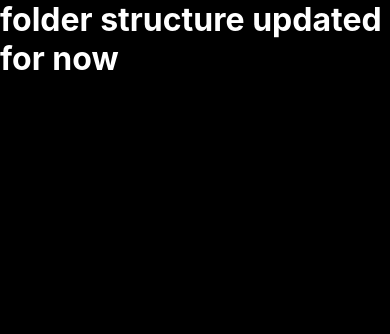
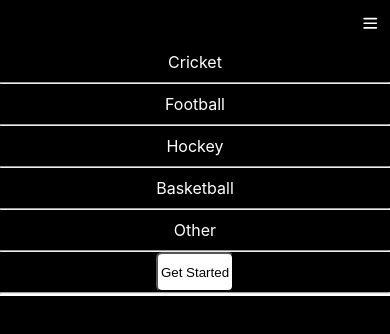
Before and after one commit to ALOK9821/straw, a React (Create React App) app: page / in a window 390 px wide. Shown: the top 334 px of the page. Built offline with nearby package versions, Linux system fonts and the light colour scheme.

Commit message:
'navbar'

```diff
--- a/package.json
+++ b/package.json
@@ -8,6 +8,7 @@
     "@testing-library/user-event": "^12.1.10",
     "react": "^17.0.2",
     "react-dom": "^17.0.2",
+    "react-router-dom": "^5.2.0",
     "react-scripts": "4.0.3",
     "sass": "^1.36.0",
     "web-vitals": "^1.0.1"
--- a/src/App.js
+++ b/src/App.js
@@ -1,13 +1,20 @@
-import "./App.css";
+// import "./App.css";
 import React from "react";
 import { useState } from "react";
-import Header from "./Assets/Header.js";
+import Heading from "./Components/Heading/heading.js";
+import Navbar from "./Components/Navbar/navbar.js";
+import { BrowserRouter as Router, Switch, Route, Link } from "react-router-dom";
 
-import './Styles/sass files/navbar.scss'
+import "./Styles/sass files/navbar.scss";
 function App() {
   return (
     <>
-         <h1>folder structure updated for now</h1>
+      {/* <h1>folder structure updated for now</h1> */}
+      <Router>
+        <Route exact path="/">
+          <Navbar />
+        </Route>
+      </Router>
     </>
   );
 }
--- a/src/Assets/Header.js
+++ /dev/null
@@ -1,21 +0,0 @@
-import React from 'react';
-import "../Styles/Sass_Files/main.scss";
-
-export default function Header() {
-
-    return (
-        <div>
-            <header className="head">
-            <ul className="list">
-              <li className="category">Cricket</li>
-              <li className="category">Football</li>
-              <li className="category">Hockey</li>
-              <li className="category">Basketball</li>
-              <li className="category">Other</li>
-              <button className="btn">Get Started</button>
-              <svg className="w-6 h-6 menu" id="menu" fill="none" stroke="currentColor" viewBox="0 0 24 24" xmlns="http://www.w3.org/2000/svg"><path strokeLinecap="round" strokeLinejoin="round" strokeWidth={2} d="M4 6h16M4 12h16M4 18h16" /></svg>
-            </ul>
-          </header>
-        </div>
-    )
-}
--- a/src/Components/Heading/heading.js
+++ b/src/Components/Heading/heading.js
@@ -1,11 +1,11 @@
-import React from 'react'
+import React from "react";
+import "../../Styles/sass files/navbar.scss";
+const navbar = () => {
+  return (
+    <div>
+      <h1>this is the heading</h1>
+    </div>
+  );
+};
 
-const heading = () => {
-    return (
-        <div>
-            <h1>this is heading</h1>
-        </div>
-    )
-}
-
-export default heading
+export default navbar;
--- a/src/Components/Navbar/navbar.js
+++ b/src/Components/Navbar/navbar.js
@@ -1,11 +1,88 @@
-import React from 'react'
-import '../../Styles/sass files/navbar.scss'
-const navbar = () => {
-    return (
-        <div>
-            <h1>this is the navbar</h1>
-        </div>
-    )
+import React from "react";
+import "../../Styles/Sass_Files/main.scss";
+import { Link } from "react-router-dom";
+
+export default function Header() {
+  let cnt = 0;
+
+  function menus() {
+    cnt++;
+    console.log("hello vishal");
+    if (cnt > 1) {
+      if (cnt % 2 === 1 && window.innerWidth <= 1000) {
+        document.getElementById("list1").style.display = "block";
+      } else {
+        document.getElementById("list1").style.display = "none";
+      }
+    }
+  }
+
+  return (
+    <div>
+      <header className="head" id="head">
+        <ul className="list" id="list">
+          <li className="category" id="cricket">
+            <Link to="/">Cricket</Link>
+          </li>
+          <li className="category" id="football">
+            <Link to="/">Football</Link>
+          </li>
+          <li className="category" id="hockey">
+            <Link to="/">Hockey</Link>
+          </li>
+          <li className="category" id="basketball">
+            <Link to="/">Basketball</Link>
+          </li>
+          <li className="category" id="other">
+            <Link to="/">Other</Link>
+          </li>
+          <button className="btn">Get Started</button>
+          <svg
+            className="w-6 h-6 menu"
+            id="menu"
+            fill="none"
+            stroke="currentColor"
+            viewBox="0 0 24 24"
+            xmlns="http://www.w3.org/2000/svg"
+          >
+            <path
+              strokeLinecap="round"
+              strokeLinejoin="round"
+              strokeWidth={2}
+              d="M4 6h16M4 12h16M4 18h16"
+              onClick={() => {
+                menus();
+              }}
+            />
+          </svg>
+        </ul>
+        <ul className="list1" id="list1">
+          <li className="category1">
+            <Link to="/">Cricket</Link>
+          </li>
+          <hr />
+          <li className="category1">
+            <Link to="/">Football</Link>
+          </li>
+          <hr />
+          <li className="category1">
+            <Link to="/">Hockey</Link>
+          </li>
+          <hr />
+          <li className="category1">
+            <Link to="/">Basketball</Link>
+          </li>
+          <hr />
+          <li className="category1">
+            <Link to="/">Other</Link>
+          </li>
+          <hr />
+          <div className="getstart">
+            <button className="btn1">Get Started</button>
+          </div>
+          <hr />
+        </ul>
+      </header>
+    </div>
+  );
 }
-
-export default navbar
--- a/src/Styles/Sass_Files/main.scss
+++ b/src/Styles/Sass_Files/main.scss
@@ -6,27 +6,40 @@
 
 .head {
   /* background-color: black; */
-    height: 8vh;
+  height: 12%;
   color: white;
+  position: sticky;
+  top: 0%;
+  border-bottom: 2px solid white;
 }
 
 .list {
   display: flex;
   flex-wrap: wrap;
   justify-content: flex-end;
-    margin-right: 10%;
+  margin-right: 5%;
   margin-top: 1%;
 }
 
 .category {
   list-style: none;
   padding: 20px;
+
+  a {
+    text-decoration: none;
+    color: white;
+  }
 }
 
 .category:hover {
   background-color: white;
   color: black;
   border-radius: 10px;
+
+  a {
+    background-color: white;
+    color: black;
+  }
 }
 
 .btn {
@@ -41,23 +54,54 @@
   height: 5%;
   width: 5%;
   padding: 10px;
+  opacity: 0;
   display: none;
 }
 
-.phone {
-    background-color: red;
+.list1 {
+  a {
+    text-decoration: none;
+    color: white;
+  }
+
+  .category1 {
+    display: flex;
+    justify-content: center;
+    padding: 10px;
+  }
+
+  .getstart {
+    display: flex;
+    justify-content: center;
+    height: 40px;
+  }
+
+  .btn1 {
+    background-color: white;
+    color: black;
+    font-weight: 500;
+    width: 20%;
+    border-radius: 6px;
+  }
 }
 
 @media screen and (max-width: 1000px) {
   .list {
-        li, button {
+    li,
+    button {
       display: none;
     }
   }
 
   .menu {
     display: block;
-        margin-right: -10%;
+    opacity: 1;
+    margin-right: -5%;
+  }
 }
 
+@media screen and (min-width: 1000px) {
+  .list1 {
+    display: none;
   }
+}
```
Also changed, not shown: 1 other file (tests, documents, lock files or other folders). Lines whose indentation alone changed are shown as unchanged.
